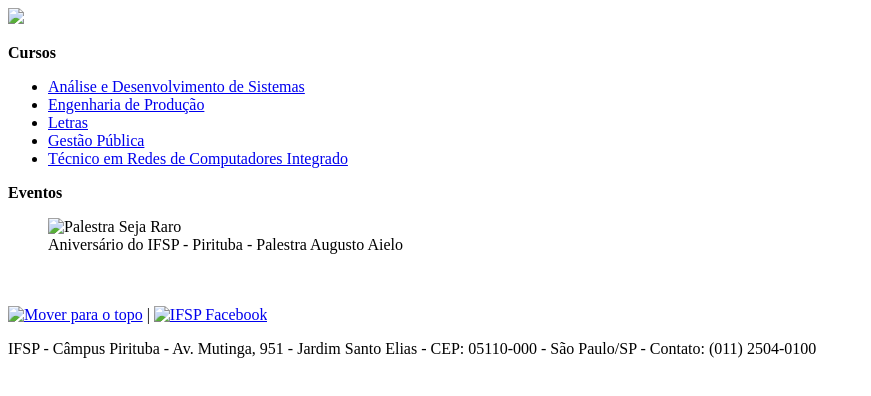
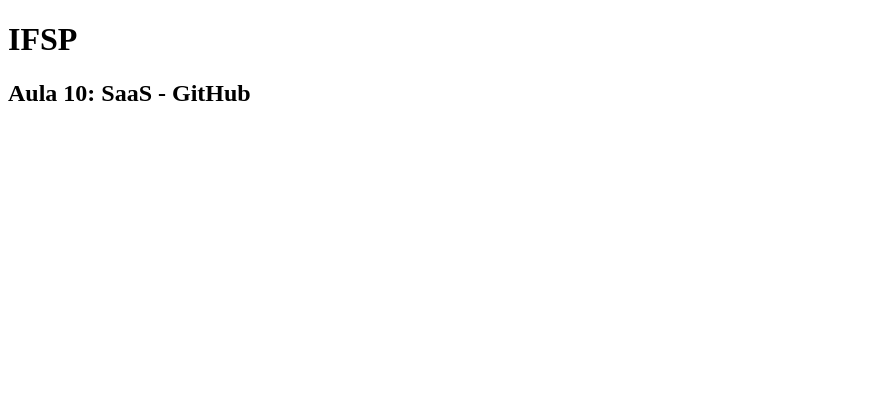
Before and after one commit to Cai0Luppo/Aula10CNV, a plain HTML site: page index.html in a window 1280 px wide. Shown: the whole page, without its empty margins (0-871 px from the left). Drawn offline with Linux system fonts and the light colour scheme.

Commit message:
Revert "novo index"
This reverts commit 63ec37f759145952c6e82d5fb5222dac38de9629.

```diff
--- a/index.html
+++ b/index.html
@@ -1,76 +1,13 @@
 <!doctype html>
-<html><head>
-<meta charset="UTF-8"> <!-- configura a codificação de caracteres do navegador para o UTF-8-->
-<link rel="shortcut icon" href="Imagens/favicon.ico" type="image/x-icon"> <!-- Adiciona o ícone de aba de navegador-->
-
-<title>HOME - IFSP - Pirituba</title> <!-- Adiciona o título na aba do navegador-->
-
+<html>
+<head>
+	<meta charset="utf-8">
+	<title>Aula 10 - CNV</title>
+	<link rel="stylesheet" href="style.css">
 </head>
 
-
 <body>
-
-
-<header id="cabecalho"> <!-- Indica o cabeçalho do nosso documento-->
-
-
-<img src="Imagens/Logo.jpg" alt=" "> <!-- anexa imagem e texto alternativo-->
-<nav> <!-- Indica que o conteúdo é composto de links de navegação-->
-
-<p><b>Cursos</b></p>
-<ul> <!-- Estrutura de lista não ordenada -->
-<li><a href="#">Análise e Desenvolvimento de Sistemas</a></li>
-<li>
-<a href="#">Engenharia de Produção</a></li>
-<li><a href="#">Letras</a></li>
-<li><a href="#">Gestão Pública</a>
-</li>
-<li><a href="redes.html">Técnico em Redes de Computadores Integrado</a>
-</li>
-</ul>
-</nav>
-
-</header>
-
-
-<main> <!-- indica que é o conteúdo principal dessa página -->
-
-
-<aside> <!-- indica que é um conteúdo a parte do principal, auxiliar-->
-
-<p><b>Eventos</b></p>
-<figure>
-<img src="Imagens/SEJA_RARO.jpg" alt="Palestra Seja Raro" width="50%" height="50%">
-
-<figcaption>Aniversário do IFSP - Pirituba - Palestra Augusto Aielo</figcaption>
-</figure>
-</aside>
-</main>
-
-
-
-
-<footer>
-
-<br><br>
-
-<div id="my_menu" align="left">
-<a href="#cabecalho"><img src="Imagens/MoveTop.png" width="41" height="43" title="Mover para o topo" alt="Mover para o topo"></a> |
-<a href="https://www.facebook.com/ifsppirituba"><img src="Imagens/facebook.png" width="41" height="43" title="IFSP Facebook" alt="IFSP Facebook"></a>
-  </div>
-
-<p>
-  IFSP - Câmpus Pirituba - Av. Mutinga, 951 - Jardim Santo Elias - CEP: 05110-000 - São Paulo/SP - Contato: (011) 2504-0100
-  </p>
-
-</footer>
-
-
-
-
-
-
-
-
-
-</body></html>
+	<h1>IFSP</h1>
+	<h2>Aula 10: SaaS - GitHub</h2>
+</body>
+</html>
```
